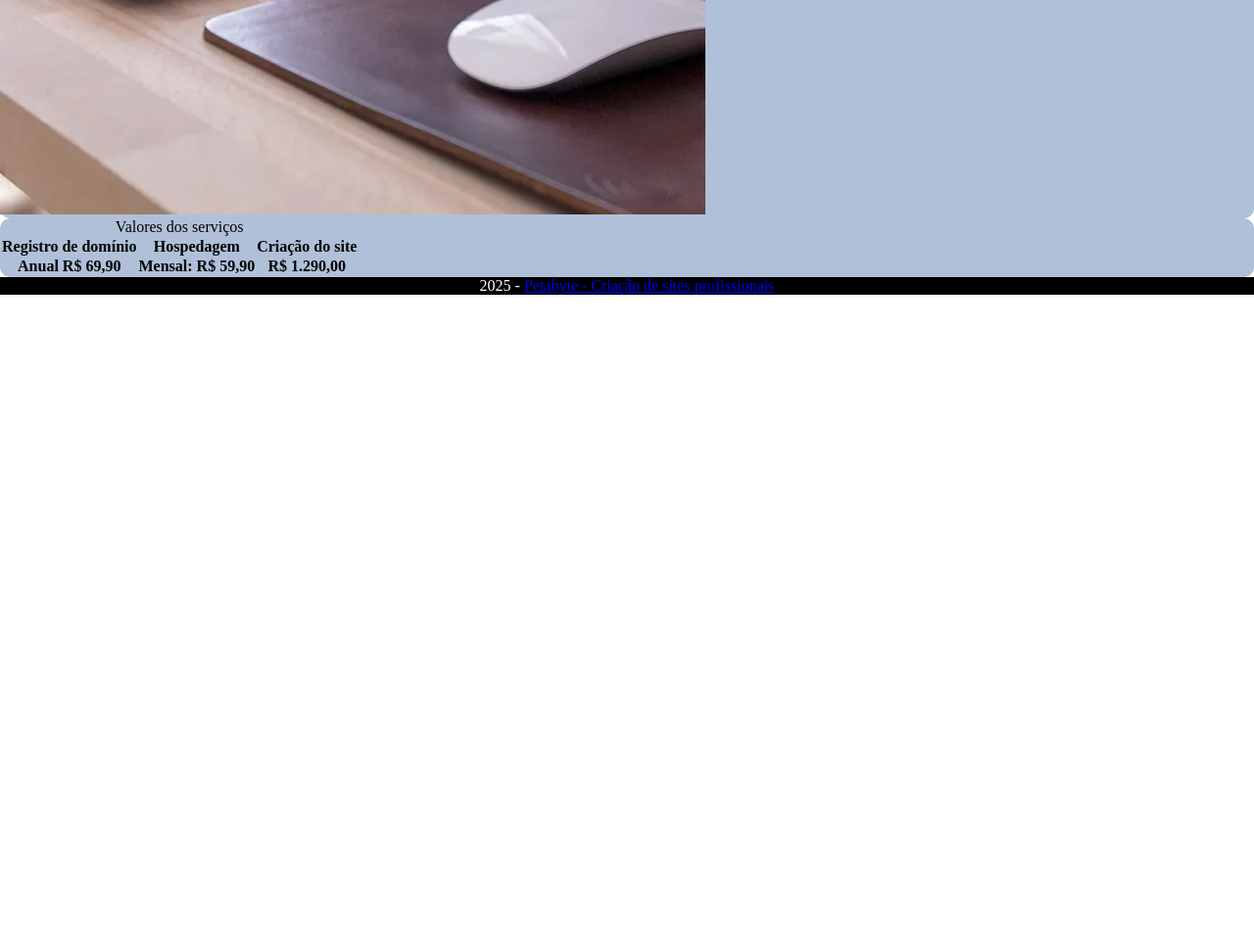
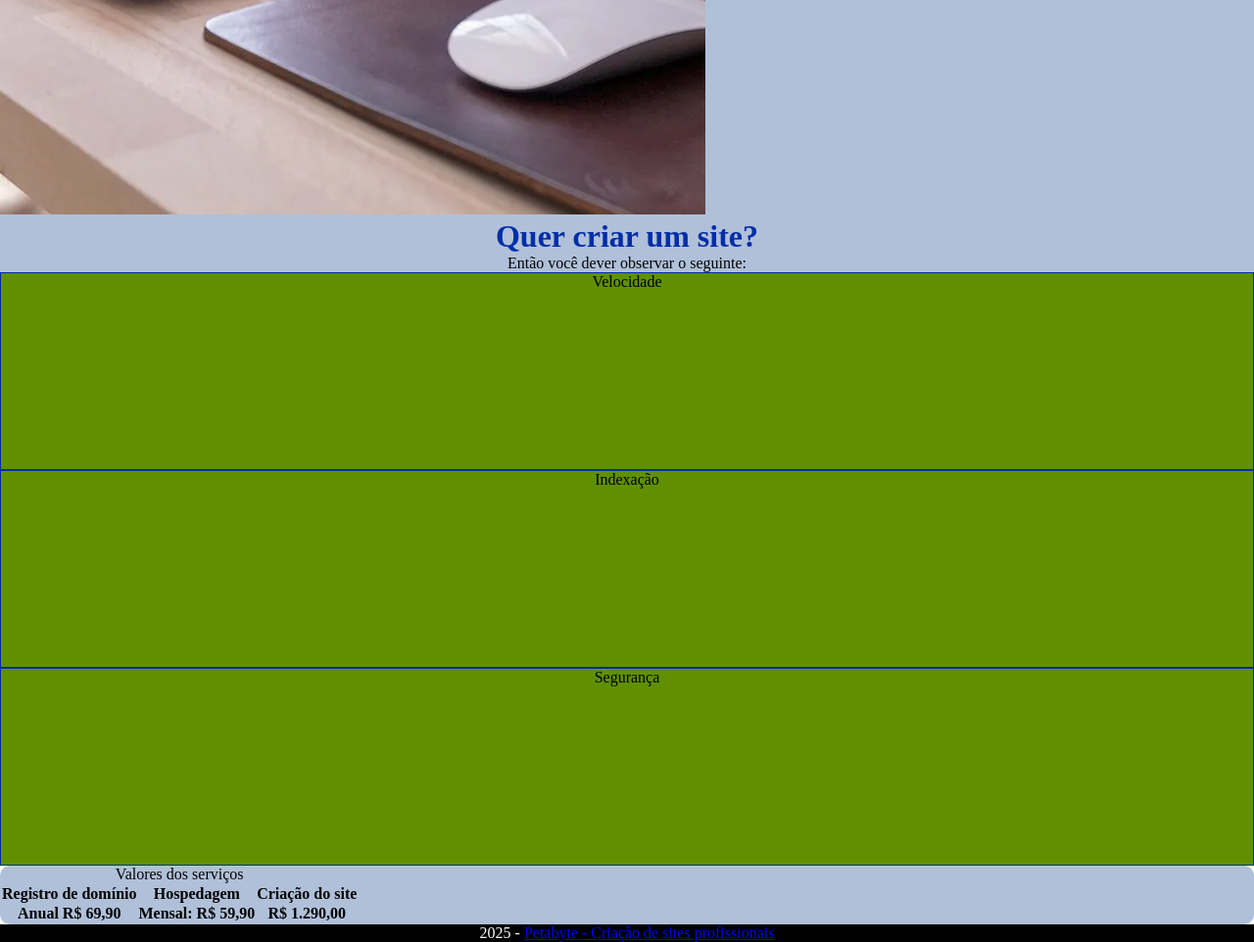
Before and after one commit to AdilsondeCarvalho/Petabyte, a plain HTML site: page index.html in a window 1280 px wide. Shown: the part 1115-2077 px from the top of the page at 98% size. Before the commit the page ends 1416 px from the top, so only its background shows below. Drawn offline with Linux system fonts and the light colour scheme; a web font is replaced by a local one.

Commit message:
02 07 2025

```diff
--- a/estilos/style.css
+++ b/estilos/style.css
@@ -24,6 +24,23 @@ main {
     border-radius: 10px;
 }
 
+main > h1 {
+    color: #002EA7;
+    text-align: center;
+}
+
+main > p {
+    text-align: center;
+}
+
+div {
+    background-color: #609000;
+    border: 1px solid #002EA7;
+    text-align: center;
+    height: 200px;
+    height: 200px;
+}
+
 footer {
     background-color: black;
     color: white;
--- a/index.html
+++ b/index.html
@@ -19,11 +19,14 @@
     </menu>
 
 
-
-
     <main>
 
             <img src="imagens/imagem-celular.webp" alt="">
+            <h1>Quer criar um site?</h1>
+            <p>Então você dever observar o seguinte:</p>
+            <div>Velocidade</div>
+            <div>Indexação</div>
+            <div>Segurança</div>
 
     </main>
 
```
